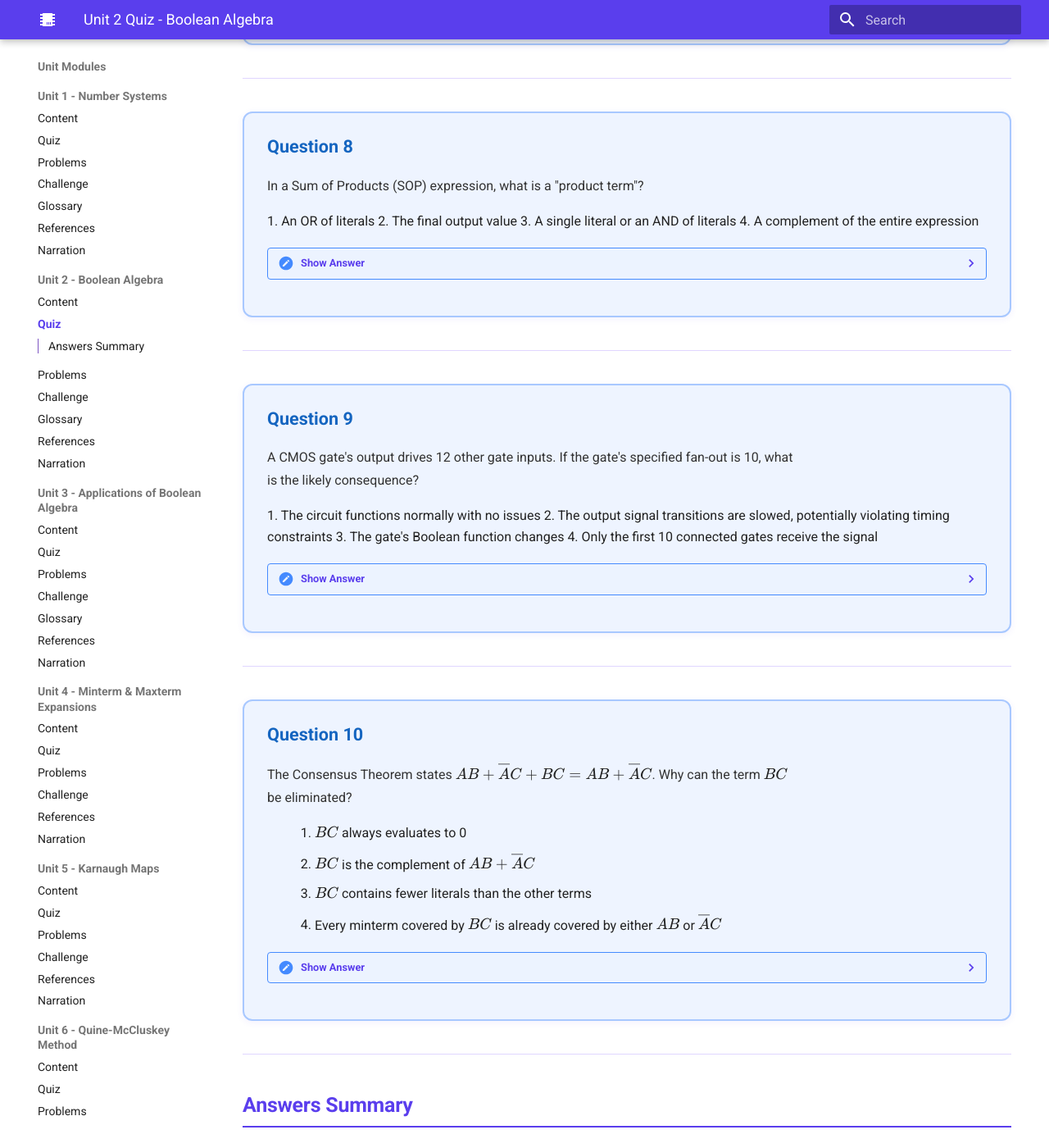
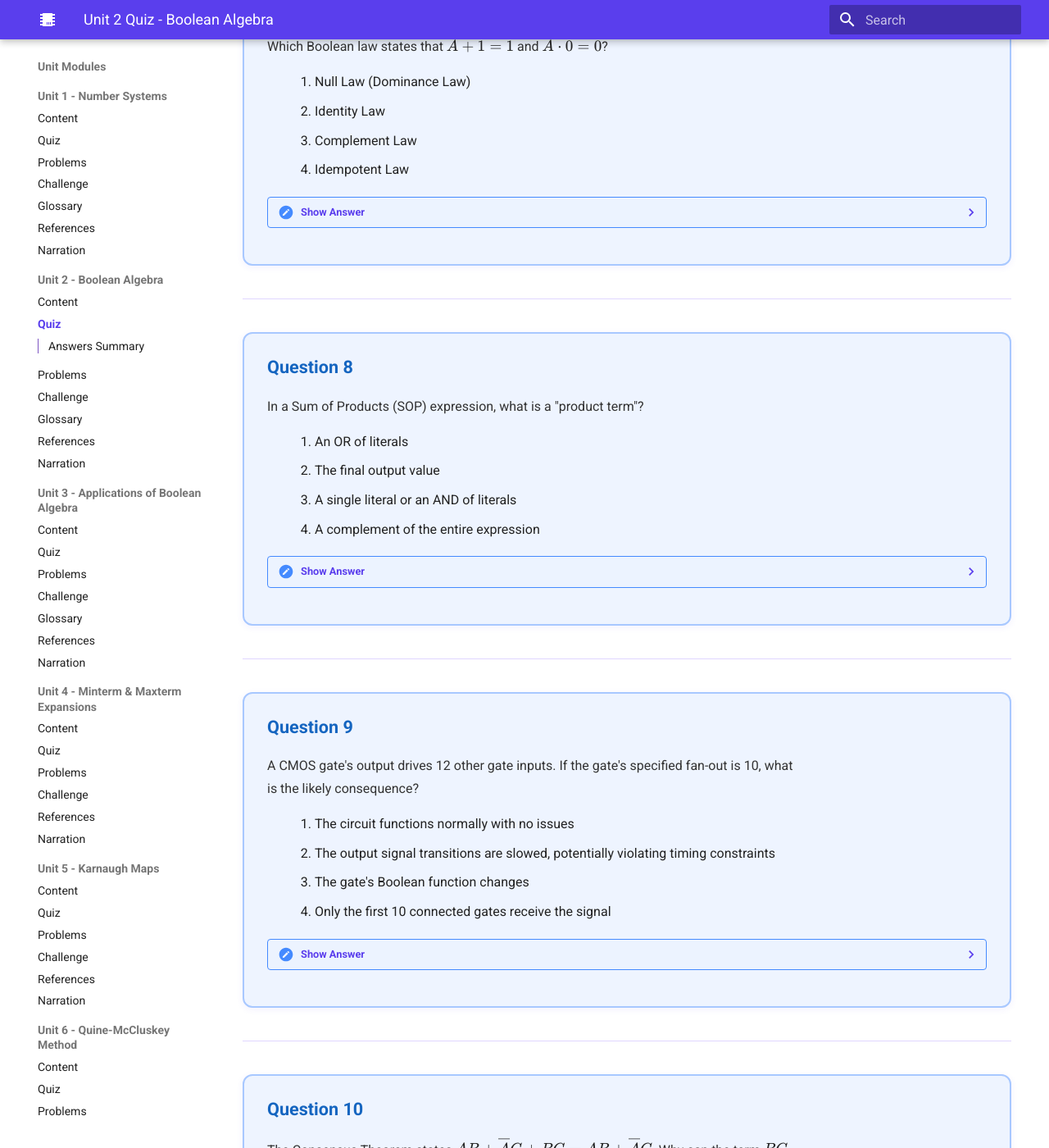
Before and after one commit to Nati-123/intelligent-textbook-ee2301, an MkDocs documentation site: the page built from docs/unit2-boolean-algebra/quiz.md, in a window 1280 px wide and 1400 px high, scrolled down 3086 px. Shown: the whole window at 82% size. Built offline with MkDocs 1.6.1 and Material for MkDocs 9.7.7, drawn with Linux system fonts in a browser that asks for light colours; some of the changed text lies outside the part shown.

Commit message:
Fix Unit 2 quiz math rendering: add missing markdown attribute to question divs
Co-Authored-By: Claude Opus 4.6 <noreply@anthropic.com>

```diff
--- a/docs/unit2-boolean-algebra/quiz.md
+++ b/docs/unit2-boolean-algebra/quiz.md
@@ -15,7 +15,7 @@ Test your understanding of Boolean algebra operations, logic gates, theorems, an
 
 ---
 
-<div style="background: #EEF4FF; border: 2px solid #A8C8FF; border-radius: 12px; padding: 24px 28px; margin: 1.5rem 0; box-shadow: 0 2px 8px rgba(90,61,237,0.07);">
+<div style="background: #EEF4FF; border: 2px solid #A8C8FF; border-radius: 12px; padding: 24px 28px; margin: 1.5rem 0; box-shadow: 0 2px 8px rgba(90,61,237,0.07);" markdown>
 
 <p style="color: #1565C0; font-weight: 700; font-size: 1.08rem; margin-top: 0; margin-bottom: 14px;">Question 1</p>
 
@@ -67,7 +67,7 @@ Test your understanding of Boolean algebra operations, logic gates, theorems, an
 
 ---
 
-<div style="background: #EEF4FF; border: 2px solid #A8C8FF; border-radius: 12px; padding: 24px 28px; margin: 1.5rem 0; box-shadow: 0 2px 8px rgba(90,61,237,0.07);">
+<div style="background: #EEF4FF; border: 2px solid #A8C8FF; border-radius: 12px; padding: 24px 28px; margin: 1.5rem 0; box-shadow: 0 2px 8px rgba(90,61,237,0.07);" markdown>
 
 <p style="color: #1565C0; font-weight: 700; font-size: 1.08rem; margin-top: 0; margin-bottom: 14px;">Question 3</p>
 
@@ -119,7 +119,7 @@ Test your understanding of Boolean algebra operations, logic gates, theorems, an
 
 ---
 
-<div style="background: #EEF4FF; border: 2px solid #A8C8FF; border-radius: 12px; padding: 24px 28px; margin: 1.5rem 0; box-shadow: 0 2px 8px rgba(90,61,237,0.07);">
+<div style="background: #EEF4FF; border: 2px solid #A8C8FF; border-radius: 12px; padding: 24px 28px; margin: 1.5rem 0; box-shadow: 0 2px 8px rgba(90,61,237,0.07);" markdown>
 
 <p style="color: #1565C0; font-weight: 700; font-size: 1.08rem; margin-top: 0; margin-bottom: 14px;">Question 5</p>
 
@@ -197,7 +197,7 @@ Test your understanding of Boolean algebra operations, logic gates, theorems, an
 
 ---
 
-<div style="background: #EEF4FF; border: 2px solid #A8C8FF; border-radius: 12px; padding: 24px 28px; margin: 1.5rem 0; box-shadow: 0 2px 8px rgba(90,61,237,0.07);">
+<div style="background: #EEF4FF; border: 2px solid #A8C8FF; border-radius: 12px; padding: 24px 28px; margin: 1.5rem 0; box-shadow: 0 2px 8px rgba(90,61,237,0.07);" markdown>
 
 <p style="color: #1565C0; font-weight: 700; font-size: 1.08rem; margin-top: 0; margin-bottom: 14px;">Question 8</p>
 
@@ -223,7 +223,7 @@ Test your understanding of Boolean algebra operations, logic gates, theorems, an
 
 ---
 
-<div style="background: #EEF4FF; border: 2px solid #A8C8FF; border-radius: 12px; padding: 24px 28px; margin: 1.5rem 0; box-shadow: 0 2px 8px rgba(90,61,237,0.07);">
+<div style="background: #EEF4FF; border: 2px solid #A8C8FF; border-radius: 12px; padding: 24px 28px; margin: 1.5rem 0; box-shadow: 0 2px 8px rgba(90,61,237,0.07);" markdown>
 
 <p style="color: #1565C0; font-weight: 700; font-size: 1.08rem; margin-top: 0; margin-bottom: 14px;">Question 9</p>
 
```
